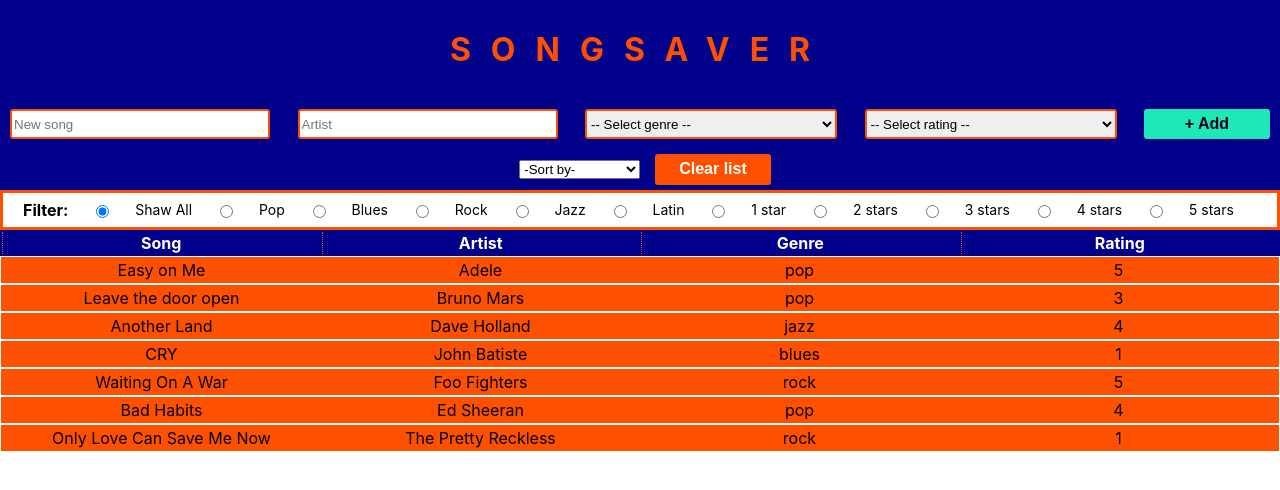
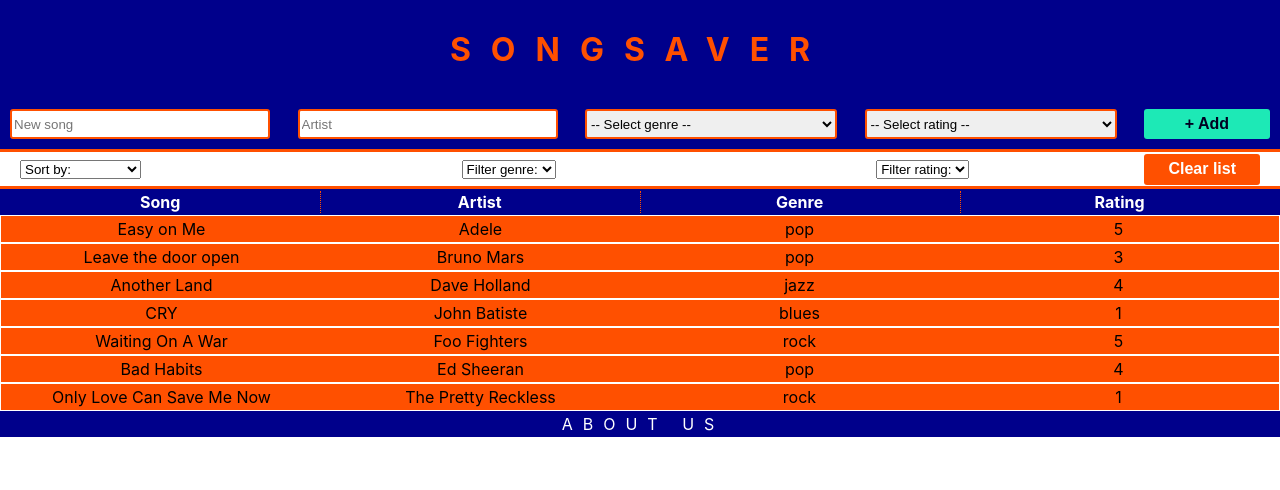
Before and after one commit to ViktoriyadeS/Songsaver, a React (Create React App) app: page / in a window 1280 px wide. Shown: the top 490 px of the page. Built offline with nearby package versions, Linux system fonts and the light colour scheme.

Commit message:
added routing and styles

```diff
--- a/package.json
+++ b/package.json
@@ -8,6 +8,7 @@
     "@testing-library/user-event": "^13.5.0",
     "react": "^17.0.2",
     "react-dom": "^17.0.2",
+    "react-router-dom": "^6.2.1",
     "react-scripts": "5.0.0",
     "web-vitals": "^2.1.2"
   },
--- a/src/App.css
+++ b/src/App.css
@@ -14,7 +14,6 @@
 }
 .add-btn{
    width: 10%;
-
    display: inline-block;
    outline: none;
    cursor: pointer;
@@ -30,15 +29,6 @@
 .add-btn:hover {
     transition: all .1s ease;
     box-shadow: 0 0 0 0 #fff, 0 0 0 3px #1de9b6;
-}
-.filters{
-    width: 100%;
-    display: flex;
-    justify-content:center;
-    padding: 5px;
-    background-color: darkblue;
-    align-items: center;
-
 }
 
 .delete-btn{
@@ -69,7 +59,7 @@
     flex-direction: row;
 
 }
-.filter{
+.filters{
     box-sizing:border-box;
     width: 100%;
     height: 40px;
@@ -78,18 +68,13 @@
     flex-wrap: nowrap;
     padding-right: 20px;
     padding-left: 20px;
-    border: 3px solid #ff5000;
+    border-top: 3px solid #ff5000;
+    border-bottom: 3px solid #ff5000;
     align-items: center;
     justify-content: space-between;
+    background-color: white;
+}
 
-
-}
-.filter > h2{
-    font-size: 16px;
-}
-.filter > label{
-    font-size: 14px;
-}
 .list{
     width: 100%;
     background-color: #ff5000;
@@ -104,18 +89,35 @@
     background-color: darkblue;
     color: white;
 }
-.vertical-line{
-    height: 100%;
-    width: 3px;
-    background-color: #ff5000;
-    border: 1px solid #ff5000;
-}
 .song-row__item{
     width: 200px;
-
     text-align: center;
     border-left: 1px dotted #ff5000;
 }
-.hidden-item{
-    visibility: hidden;
+.song-row__item:nth-child(1){
+    border: none;
 }
+.navigation{
+        margin: auto;
+        width: 100%;
+        padding: 3px;
+        text-align: center;
+        background-color: darkblue;
+}
+.navigation a{
+    text-decoration: none;
+    color: white;
+    padding: 30px;
+    letter-spacing: 10px;
+}
+
+.text-box h1{
+    background-color: darkblue;
+    color: #ff5000;
+    margin: 0;
+    text-align: center;
+    padding: 30px;
+}
+.text-box p{
+    padding: 30px 260px;
+}
--- a/src/App.js
+++ b/src/App.js
@@ -1,11 +1,15 @@
 import React from "react";
 import Container from "./components/Container";
 import "./App.css";
+import { Link } from "react-router-dom";
 
 function App() {
   return (
     <div className="App">
       <Container />
+      <nav className="navigation">
+        <Link to="/About">ABOUT US</Link>{" "}
+      </nav>
     </div>
   );
 }
--- a/src/components/Container.js
+++ b/src/components/Container.js
@@ -4,7 +4,6 @@ import PlayList from "./PlayList";
 import TableHeader from "./TableHeader";
 import PageHeader from "./PageHeader";
 import Sort from "./Sort";
-import Filter from "./Filter";
 import songsList from "../songList";
 
 class Container extends Component {
@@ -17,7 +16,7 @@ class Container extends Component {
     };
     this.handleChange = this.handleChange.bind(this);
     this.addSong = this.addSong.bind(this);
-    this.handleSortFilter = this.handleSortFilter.bind(this);
+    this.handleSort = this.handleSort.bind(this);
     this.handleClearList = this.handleClearList.bind(this);
     this.handleFilter = this.handleFilter.bind(this);
   }
@@ -46,7 +45,7 @@ class Container extends Component {
       ],
     });
   };
-  handleSortFilter = (event) => {
+  handleSort = (event) => {
     const list = [...this.state.songs];
     if (event.target.value !== "") {
       const compareNames = (a, b) => {
@@ -69,7 +68,7 @@ class Container extends Component {
   };
 
   handleFilter = (event) => {
-    event.target.value !== "showAll"
+    event.target.value !== ""
       ? this.setState({ filter: event.target.value })
       : this.setState({ filter: "" });
   };
@@ -79,11 +78,11 @@ class Container extends Component {
         <PageHeader />
         <SongForm addSong={this.addSong} handleChange={this.handleChange} />
         <Sort
-          handleSortFilter={this.handleSortFilter}
+          handleSort={this.handleSort}
+          handleFilter={this.handleFilter}
           clearList={this.handleClearList}
         />
 
-        <Filter handleFilter={this.handleFilter} />
         <TableHeader />
         <PlayList songs={this.state.songs} filterBy={this.state.filter} />
       </div>
--- a/src/components/Filter.js
+++ /dev/null
@@ -1,92 +0,0 @@
-import React from "react";
-
-function Filter(props) {
-  return (
-    <div className="filter">
-      <h2>Filter:</h2>
-
-      <input
-        type="radio"
-        name="filter"
-        value="showAll"
-        onChange={props.handleFilter}
-        defaultChecked
-      />
-      <label>Shaw All</label>
-      <input
-        type="radio"
-        name="filter"
-        value="pop"
-        onChange={props.handleFilter}
-      />
-      <label>Pop</label>
-      <input
-        type="radio"
-        name="filter"
-        value="blues"
-        onChange={props.handleFilter}
-      />
-      <label>Blues</label>
-      <input
-        type="radio"
-        name="filter"
-        value="rock"
-        onChange={props.handleFilter}
-      />
-      <label>Rock</label>
-      <input
-        type="radio"
-        name="filter"
-        value="jazz"
-        onChange={props.handleFilter}
-      />
-      <label>Jazz</label>
-      <input
-        type="radio"
-        name="filter"
-        value="latin"
-        onChange={props.handleFilter}
-      />
-      <label>Latin</label>
-
-      <input
-        type="radio"
-        name="filter"
-        value="1"
-        onChange={props.handleFilter}
-      />
-      <label>1 star</label>
-      <input
-        type="radio"
-        name="filter"
-        value="2"
-        onChange={props.handleFilter}
-      />
-      <label>2 stars</label>
-      <input
-        type="radio"
-        name="filter"
-        value="3"
-        onChange={props.handleFilter}
-      />
-      <label>3 stars</label>
-      <input
-        type="radio"
-        name="filter"
-        value="4"
-        onChange={props.handleFilter}
-      />
-      <label>4 stars</label>
-      <input
-        type="radio"
-        name="filter"
-        value="5"
-        onChange={props.handleFilter}
-      />
-      <label>5 stars</label>
-      <br></br>
-    </div>
-  );
-}
-
-export default Filter;
--- a/src/components/Sort.js
+++ b/src/components/Sort.js
@@ -3,14 +3,35 @@ import React from "react";
 function Sort(props) {
   return (
     <div className="filters">
-      <select name="sort" onChange={props.handleSortFilter}>
-        <option value="">-Sort by-</option>
+      <select name="sort" onChange={props.handleSort}>
+        <option value="">Sort by:</option>
         <option value="song"> Song title (a-z) </option>
         <option value="artist"> Artist name (a-z) </option>
         <option value="genre"> Genre </option>
         <option value="rating"> Rating </option>
       </select>
+      <br></br>
 
+      <select name="genre" onChange={props.handleFilter} >
+        <option>Filter genre:</option>
+        <option value="">Shaw all</option>
+        <option value="pop">Pop</option>
+        <option value="blues">Blues</option>
+        <option value="rock">Rock</option>
+        <option value="jazz">Jazz</option>
+        <option value="latin">Latin</option>
+      </select>
+      <br></br>
+
+      <select name="rating" onChange={props.handleFilter} >
+        <option>Filter rating:</option>
+        <option value="">Shaw all</option>
+        <option value="5">5</option>
+        <option value="4">4</option>
+        <option value="3">3</option>
+        <option value="2">2</option>
+        <option value="1">1</option>
+      </select>
       <button className="delete-btn" onClick={props.clearList}>
         Clear list
       </button>
--- a/src/index.js
+++ b/src/index.js
@@ -1,17 +1,16 @@
-import React from 'react';
-import ReactDOM from 'react-dom';
-import './index.css';
-import App from './App';
-import reportWebVitals from './reportWebVitals';
+import React from "react";
+import ReactDOM from "react-dom";
+import "./index.css";
+import App from "./App";
+import { BrowserRouter, Routes, Route } from "react-router-dom";
+import About from "./routes/About";
 
 ReactDOM.render(
-  <React.StrictMode>
-    <App />
-  </React.StrictMode>,
-  document.getElementById('root')
+  <BrowserRouter>
+    <Routes>
+      <Route path="/" element={<App />} />
+      <Route path="about" element={<About />} />
+    </Routes>
+  </BrowserRouter>,
+  document.getElementById("root")
 );
-
-// If you want to start measuring performance in your app, pass a function
-// to log results (for example: reportWebVitals(console.log))
-// or send to an analytics endpoint. Learn more: https://bit.ly/CRA-vitals
-reportWebVitals();
--- /dev/null
+++ b/src/routes/About.js
@@ -0,0 +1,22 @@
+import React from "react";
+import { Link } from "react-router-dom";
+
+export default function About() {
+  return (
+    <main className="text-box">
+      <h1>About Me and The Project</h1>
+      <p>
+        {" "}
+        Hi! My name is Viktoriya and I am learning to become a Full-stack
+        developer. I love solving problems by putting the puzzle pieces
+        together. As a part of my curriculum I've created this "Songsaver". It
+        is simple: store and display songs in the form of a list. Along that,
+        you can apply filters and sort items. <br></br>I hope you enjoy it!
+        <br></br>
+      </p>
+      <nav className="navigation">
+        <Link to="/">BACK</Link>
+      </nav>
+    </main>
+  );
+}
```
Also changed, not shown: 1 other file (tests, documents, lock files or other folders).
